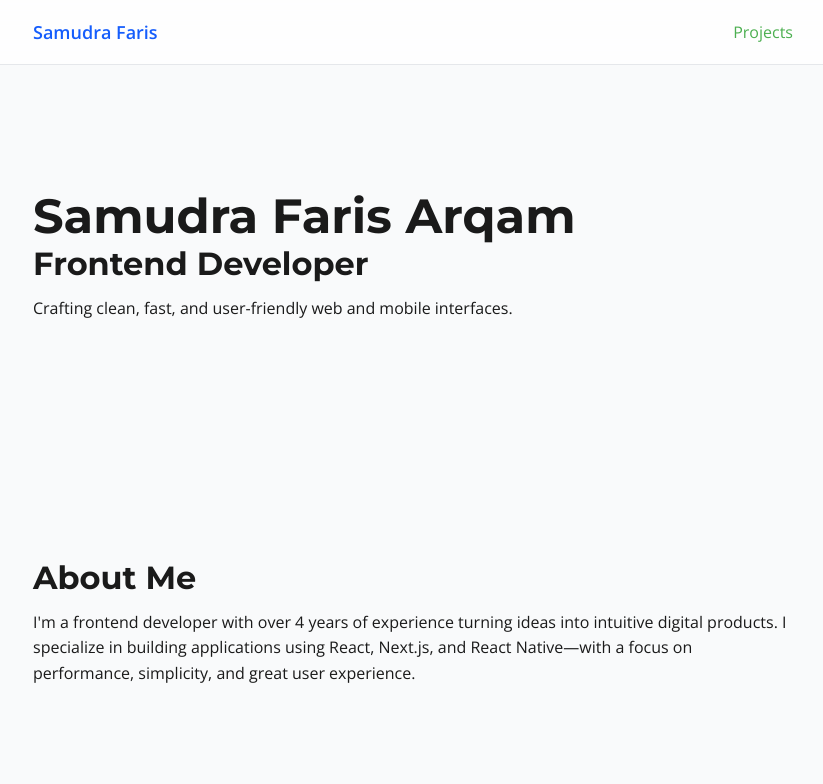
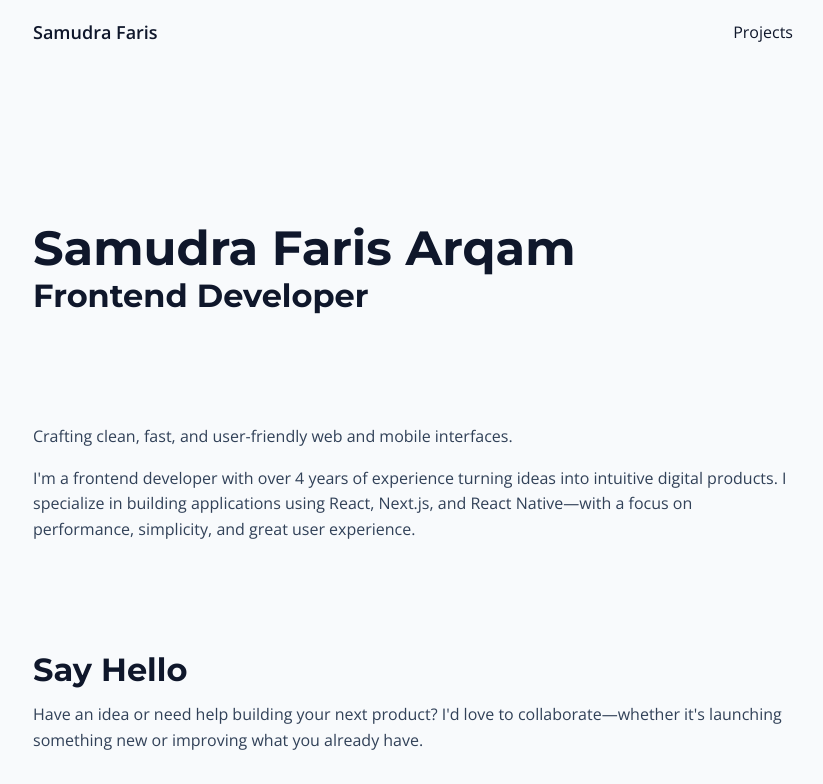
Before and after one commit to samudraarq/samudra-web, a Next.js app: page / in a window 1280 px wide. Shown: the top 784 px of the page, without its empty margins (227-1050 px from the left). Built offline with nearby package versions, Linux system fonts and the light colour scheme.

Commit message:
adjust color to slate

```diff
--- a/src/app/globals.css
+++ b/src/app/globals.css
@@ -1,30 +1,12 @@
 @import "tailwindcss";
 
-:root {
-  --background: #f9fafb;
-  --foreground: #1a1a1a;
-  --primary: #4caf50;
-  --secondary: #5a8dee;
-  --muted: #e5e7eb;
-}
-
 @theme inline {
-  --color-background: var(--background);
-  --color-foreground: var(--foreground);
   --font-mont: var(--font-montserrat);
   --font-sans: var(--font-open-sans);
 }
 
-@media (prefers-color-scheme: dark) {
-  :root {
-    --background: #0a0a0a;
-    --foreground: #ededed;
-  }
-}
-
 body {
-  background: var(--background);
-  color: var(--foreground);
+  @apply bg-slate-50 text-slate-700;
   font-family: var(--font-open-sans), sans-serif;
 }
 
@@ -32,8 +14,8 @@ body {
   h1,
   h2,
   h3 {
+    @apply font-bold text-slate-900;
     font-family: var(--font-montserrat), sans-serif;
-    font-weight: 700;
     line-height: 1;
   }
 
@@ -55,12 +37,12 @@ body {
   }
 
   a {
-    color: var(--primary);
     text-decoration: none;
     transition: color 0.3s ease;
+    @apply text-slate-900 transition-all;
 
     &:hover {
-      color: var(--secondary);
+      @apply underline;
     }
   }
 }
--- a/src/components/about-section.tsx
+++ b/src/components/about-section.tsx
@@ -1,12 +1,14 @@
 const AboutSection = () => {
   return (
-    <div className="custom-container pt-24">
-      <h2>About Me</h2>
+    <div className="custom-container">
       <p className="mt-4">
-        I&apos;m a frontend developer with over 4 years of experience turning ideas
-        into intuitive digital products. I specialize in building applications
-        using React, Next.js, and React Native—with a focus on performance,
-        simplicity, and great user experience.
+        Crafting clean, fast, and user-friendly web and mobile interfaces.
+      </p>
+      <p className="mt-4">
+        I&apos;m a frontend developer with over 4 years of experience turning
+        ideas into intuitive digital products. I specialize in building
+        applications using React, Next.js, and React Native—with a focus on
+        performance, simplicity, and great user experience.
       </p>
     </div>
   );
--- a/src/components/contact-section.tsx
+++ b/src/components/contact-section.tsx
@@ -3,7 +3,7 @@ import Image from "next/image";
 const ContactSection = () => {
   return (
     <div className="custom-container pt-24 pb-24">
-      <h2>Contact Me</h2>
+      <h2>Say Hello</h2>
       <p className="mt-4 mb-8">
         Have an idea or need help building your next product? I&apos;d love to
         collaborate—whether it&apos;s launching something new or improving what
@@ -15,7 +15,7 @@ const ContactSection = () => {
           href="https://github.com/samudraarq"
           target="_blank"
           rel="noopener noreferrer"
-          className="p-3 border border-gray-300 rounded-lg hover:bg-gray-50 transition-colors flex items-center justify-center"
+          className="p-3 border border-slate-300 rounded-lg hover:bg-slate-50 transition-colors flex items-center justify-center"
           title="GitHub"
         >
           <Image
--- a/src/components/hero-section.tsx
+++ b/src/components/hero-section.tsx
@@ -1,12 +1,9 @@
 const HeroSection = () => {
   return (
-    <div className="custom-container py-32">
+    <div className="custom-container py-24 ">
       <div>
         <h1>Samudra Faris Arqam</h1>
         <h2 className="mt-2">Frontend Developer</h2>
-        <p className="mt-4">
-          Crafting clean, fast, and user-friendly web and mobile interfaces.
-        </p>
       </div>
     </div>
   );
--- a/src/components/navbar.tsx
+++ b/src/components/navbar.tsx
@@ -1,35 +1,16 @@
-"use client";
-
 import Link from "next/link";
-import { usePathname } from "next/navigation";
 
 const Navbar = () => {
-  const pathname = usePathname();
-
   return (
-    <nav className="fixed top-0 left-0 right-0 z-50 bg-white/80 dark:bg-gray-900/80 backdrop-blur-md border-b border-gray-200 dark:border-gray-700">
+    <nav className="">
       <div className="custom-container">
         <div className="flex items-center justify-between h-16">
-          <Link
-            href="/"
-            className={`text-lg font-semibold hover:text-blue-600 dark:hover:text-blue-400 transition-colors ${
-              pathname === "/" ? "text-blue-600 dark:text-blue-400" : ""
-            }`}
-          >
+          <Link href="/" className="text-lg font-semibold">
             Samudra Faris
           </Link>
 
           <div className="flex items-center space-x-8">
-            <Link
-              href="/projects"
-              className={`hover:text-blue-600 dark:hover:text-blue-400 transition-colors ${
-                pathname === "/projects"
-                  ? "text-blue-600 dark:text-blue-400"
-                  : ""
-              }`}
-            >
-              Projects
-            </Link>
+            <Link href="/projects">Projects</Link>
           </div>
         </div>
       </div>
```
